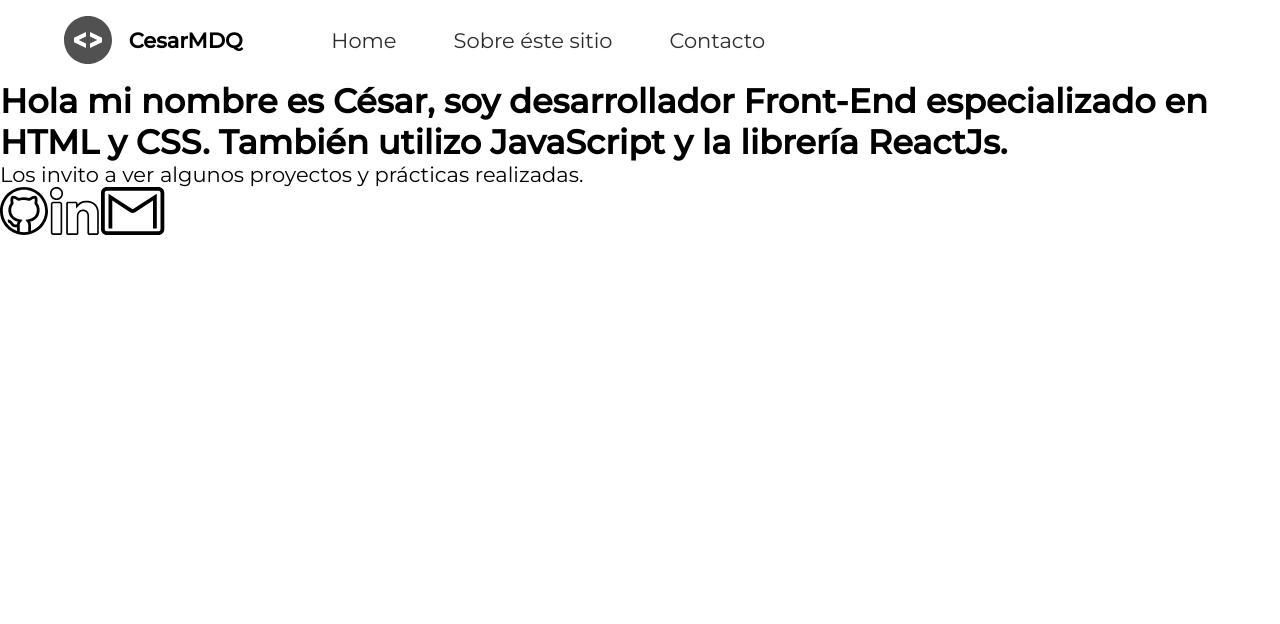
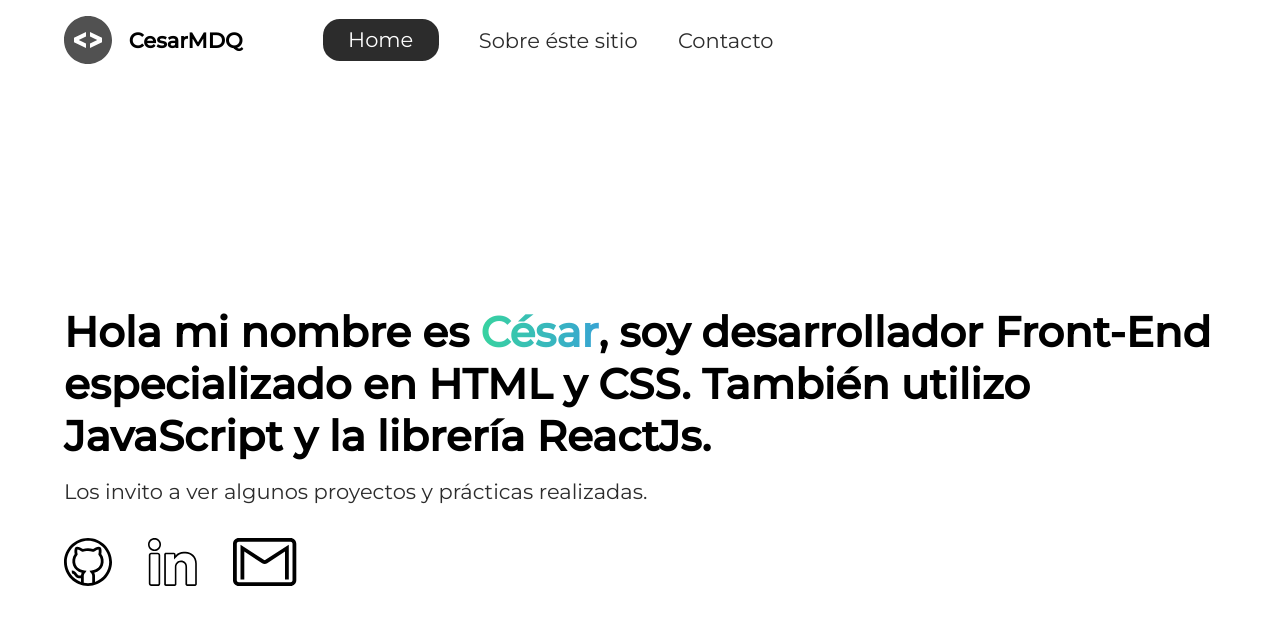
Before and after one commit to cgldev/cgldev.github.io, a plain HTML site: page index.html in a window 1280 px wide. Drawn offline with Linux system fonts and the light colour scheme.

Commit message:
estilos etiqueta section clase intro

```diff
--- a/index.html
+++ b/index.html
@@ -14,7 +14,7 @@
       rel="stylesheet"
     />
     <link rel="stylesheet" href="style.css" />
-    <title>CesarMDQ | Desarrollo FrontEnd</title>
+    <title>CesarMDQ | Desarrollador FrontEnd</title>
   </head>
   <body>
     <header class="main-head">
@@ -24,7 +24,7 @@
           <h1>CesarMDQ</h1>
         </div>
         <ul>
-          <li><a href="/">Home</a></li>
+          <li><a class="active" href="/">Home</a></li>
           <li><a href="/">Sobre &eacute;ste sitio</a></li>
           <li><a href="/">Contacto</a></li>
         </ul>
@@ -33,9 +33,9 @@
     <section class="intro">
       <div class="intro-text">
         <h2>
-          Hola mi nombre es C&eacute;sar, soy desarrollador Front-End
-          especializado en HTML y CSS. Tambi&eacute;n utilizo JavaScript y la
-          librer&iacute;a ReactJs.
+          Hola mi nombre es <span id="name">C&eacute;sar</span>, soy
+          desarrollador Front-End especializado en HTML y CSS. Tambi&eacute;n
+          utilizo JavaScript y la librer&iacute;a ReactJs.
         </h2>
         <p>Los invito a ver algunos proyectos y pr&aacute;cticas realizadas.</p>
         <div class="intro-social">
--- a/style.css
+++ b/style.css
@@ -48,6 +48,13 @@ a {
   text-decoration: none;
   color: var(--gray-text);
 }
+.active {
+  background: var(--gray-text);
+  color: white;
+  padding: 1rem 3rem;
+  border-radius: 2rem;
+}
+/*Header Styles*/
 .main-head {
   width: 95%;
   margin: 0 0 0 auto;
@@ -79,3 +86,34 @@ nav ul {
 nav .logo h1 {
   margin: 2rem;
 }
+/*Intro Styles*/
+.intro {
+  min-height: 90vh;
+  width: 90%;
+  margin: auto;
+  flex-wrap: wrap;
+  display: flex;
+  flex-direction: row;
+  justify-content: space-between;
+  align-items: center;
+}
+.intro h2 {
+  font-size: 5rem;
+  padding-top: 2rem;
+}
+.intro p {
+  padding-top: 2rem;
+  color: var(--gray-text);
+}
+.intro #name {
+  background: linear-gradient(to right, var(--gradient1), var(--gradient2));
+  background-clip: text;
+  -webkit-text-fill-color: transparent;
+  display: inline-block;
+}
+.intro-social {
+  margin-top: 4rem;
+}
+.intro-social a {
+  margin-right: 4rem;
+}
```
